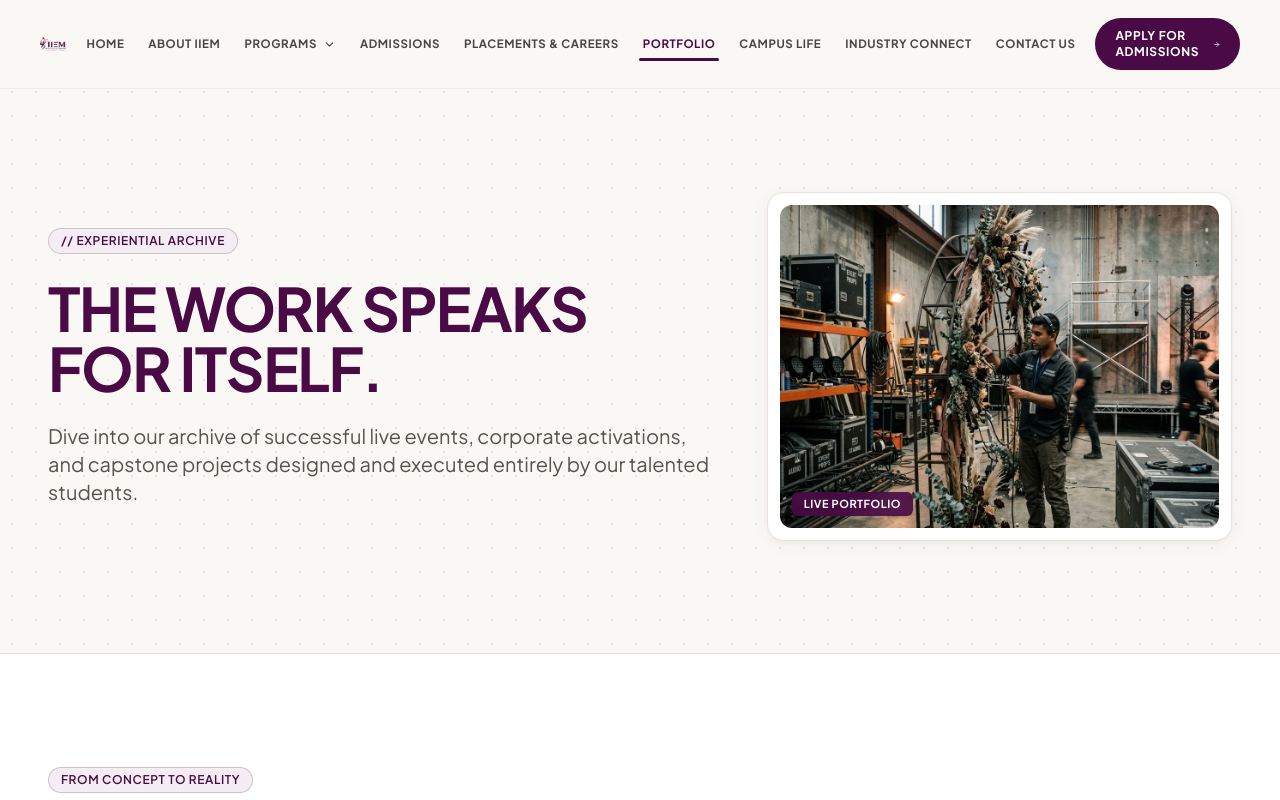
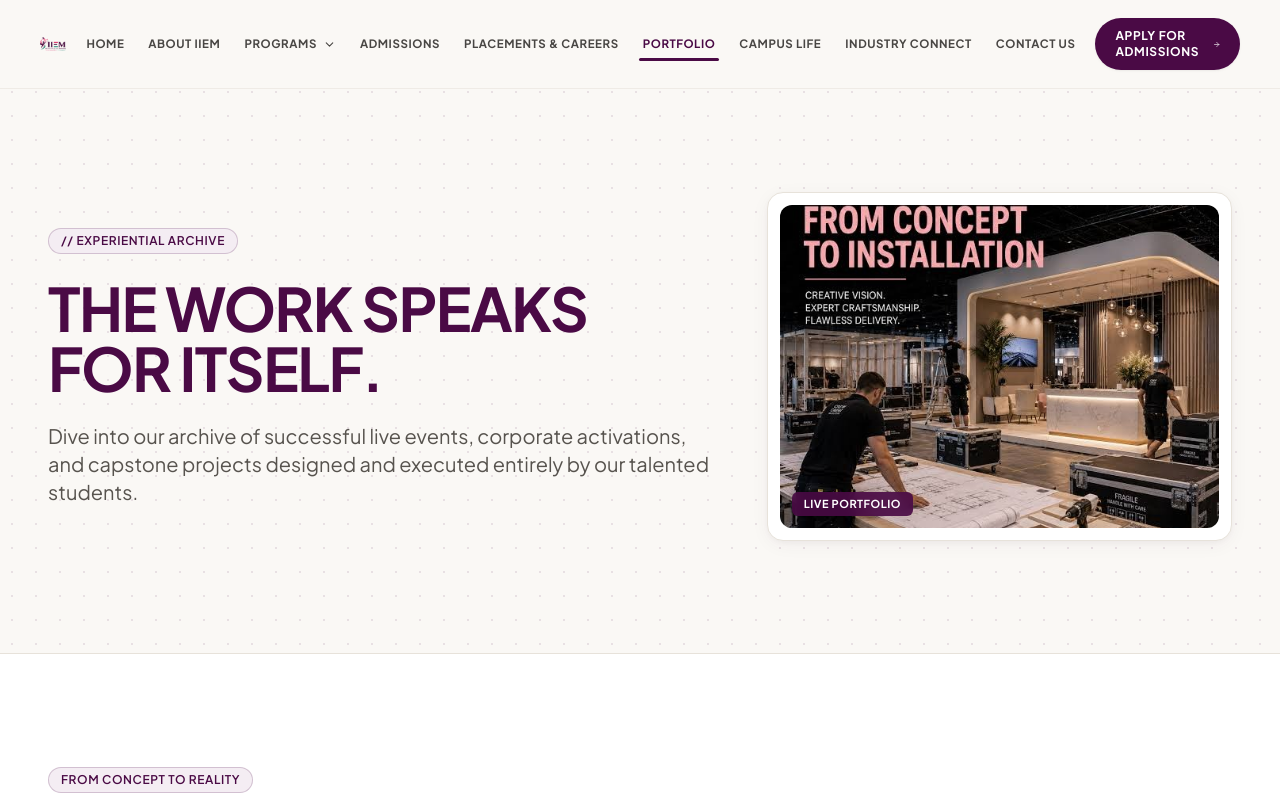
Before and after one commit to rameezwangde/iiem-v2, a React (Vite) app: page /portfolio in a window 1280 px wide. Shown: the top 800 px of the page. Built offline with nearby package versions, Linux system fonts and the light colour scheme.

Commit message:
feat: implement Portfolio page and add event imagery to asset library

```diff
--- a/src/pages/Portfolio.jsx
+++ b/src/pages/Portfolio.jsx
@@ -27,7 +27,7 @@ const Portfolio = () => {
             <div className="relative w-full aspect-[4/3] rounded-2xl overflow-hidden border border-brand-border shadow-card bg-white p-3 group">
               <div className="w-full h-full rounded-xl overflow-hidden relative bg-brand-stone">
                 <img
-                  src="/images/course_props_production.png"
+                  src="/images/event.jpeg"
                   alt="Students setting up a live event production"
                   className="w-full h-full object-cover group-hover:scale-105 transition-transform duration-700"
                 />
```
Also changed, not shown: public/images/event.jpeg (added).
